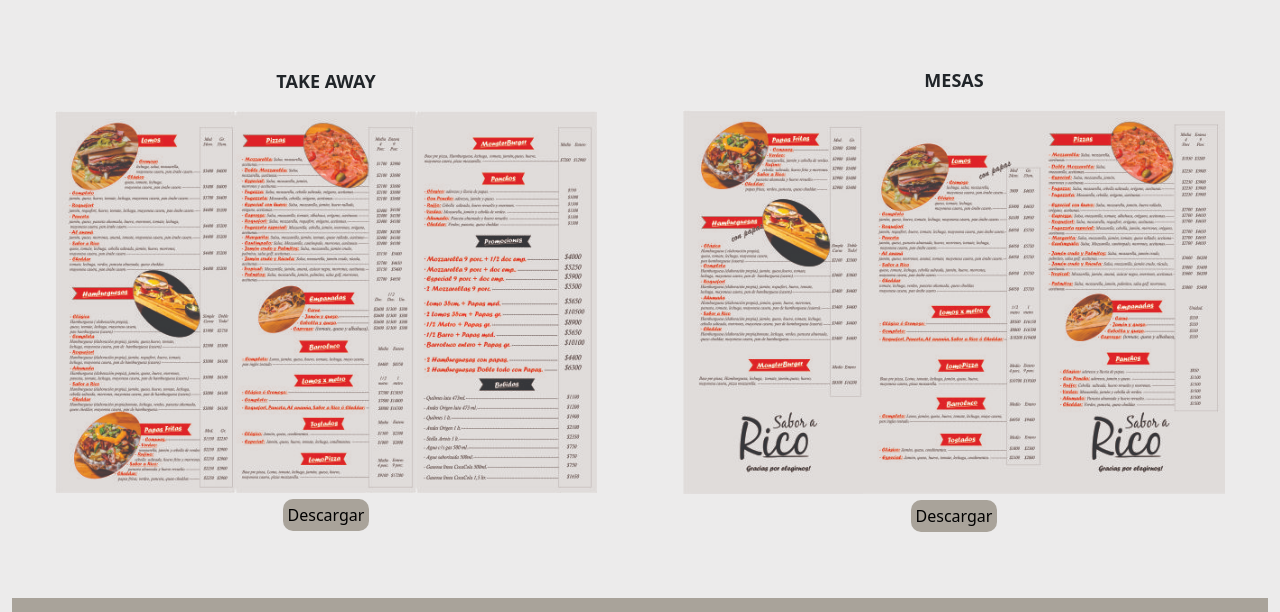
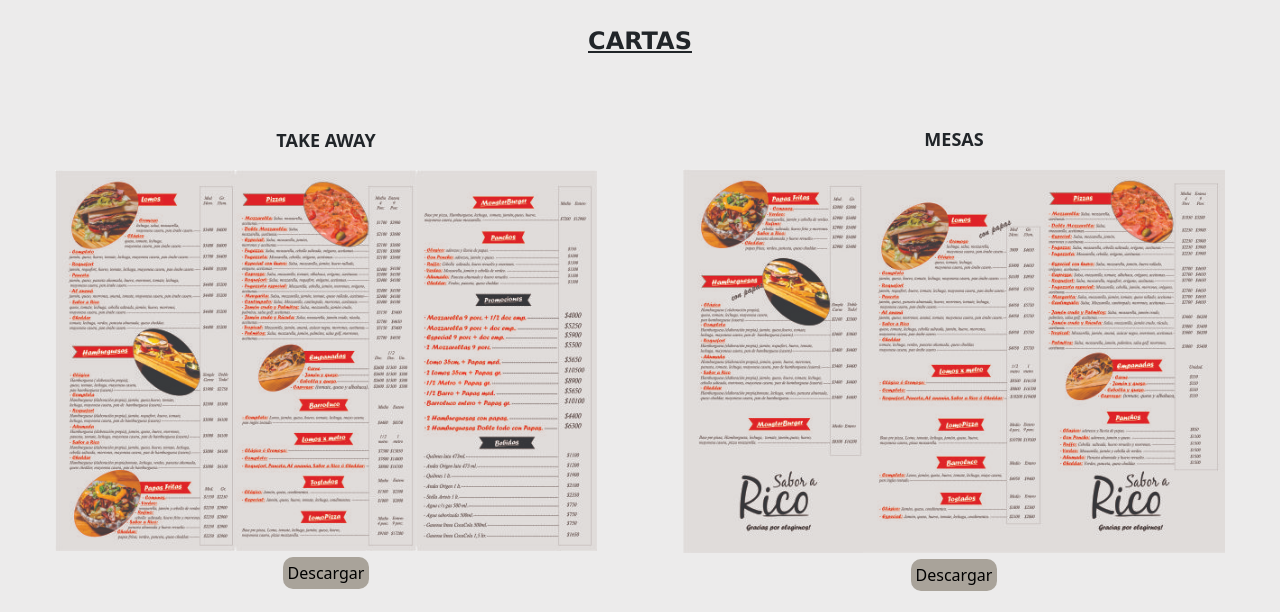
Before and after one commit to pedro-olguin/Proyecto_final_coder, a plain HTML site: page html/cartas.html in a window 1280 px wide. Shown: the part 141-753 px from the top of the page. Drawn offline with nearby package versions, Linux system fonts and the light colour scheme.

Commit message:
agregue h1 a cartas

```diff
--- a/html/cartas.html
+++ b/html/cartas.html
@@ -70,7 +70,9 @@
             </div>
         </nav>
     </header>
-    <main class="cartasContainer">
+    <main>
+        <h1 class="titleCartas">CARTAS</h1>
+        <div class="cartasContainer">
         <div class="mContainer">
             <p class="titCartas">Take Away</p>
             <img class="cartasImg container-fluid" src="../assets/carta_mostrador.jpg"
@@ -87,6 +89,7 @@
                 <a href="../assets/carta_mesas.jpg" download="carta_mesas.jpg">Descargar</a>
             </div>
         </div>
+    </div>
     </main>
 
     <footer class="footerContainer rounded-bottom">
--- a/scss/_mediaQ.scss
+++ b/scss/_mediaQ.scss
@@ -53,6 +53,7 @@
     @include tabletMin {
       grid-template-columns: 1fr 1fr;
       margin: 50px 0;
+
     }
   }
 
--- a/scss/styles.scss
+++ b/scss/styles.scss
@@ -123,9 +123,20 @@ textarea {
 
 /*pageCartas*/
 
+.titleCartas {
+  font-size: 24px;
+  font-family: Verdana, Geneva, Tahoma, sans-serif;
+  font-weight: bolder;
+  text-decoration: underline;
+  margin-top: 30px;
+  text-align: center;
+}
+
+
 .cartasContainer {
   display: grid;
   grid-template-columns: 1fr;
+
 }
 
 .mContainer {
@@ -147,6 +158,7 @@ div .titCartas {
   font-size: 18px;
   text-transform: uppercase;
   font-weight: bold;
+
 }
 
 .down {
```
Also changed, not shown: index.html (+1 -1 lines), css/styles.css, 1 other file.
